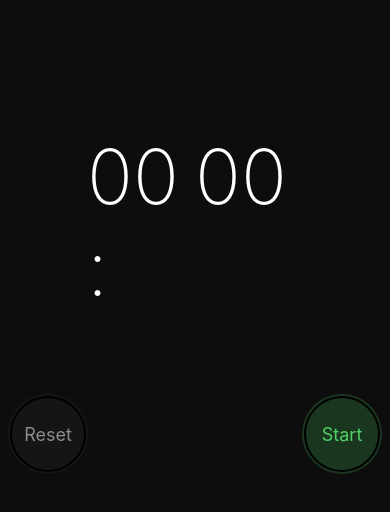
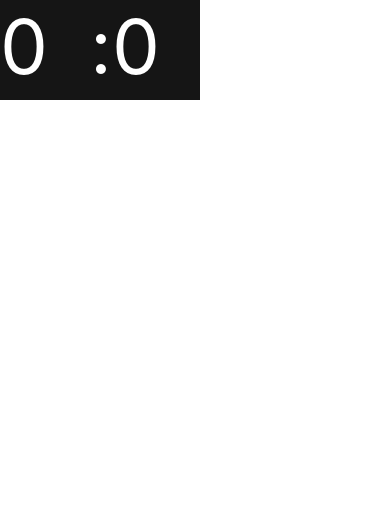
Before and after one commit to bob3000/shiva-timer, a React Native app: screen / in a window 390 px wide. Shown: the top 512 px of the page. Built offline with nearby package versions, Linux system fonts and the light colour scheme.

Commit message:
set countdown time

```diff
--- a/src/App.tsx
+++ b/src/App.tsx
@@ -1,353 +1,52 @@
-import * as Moment from 'moment';
 import * as React from 'react';
-import {
-  ScrollView,
-  StyleSheet,
-  Text,
-  TextStyle,
-  TouchableOpacity,
-  View,
-  ViewStyle,
-} from 'react-native';
-
-interface IAppState {
-  now: number;
-  start: number;
-  laps: number[];
-}
+import { Text, TouchableOpacity, View } from 'react-native';
+import Timer from './components/Timer';
 
 interface IAppProps {}
 
+interface IAppState {
+  countdownTime: number;
+  isEditing: boolean;
+}
+
 export default class App extends React.Component<IAppProps, IAppState> {
-  private timer?: number;
+  private countdownInput = 0;
 
-  public constructor(props: IAppProps) {
+  constructor(props: IAppProps) {
     super(props);
     this.state = {
-      laps: [],
-      now: 0,
-      start: 0,
+      countdownTime: 0,
+      isEditing: false,
     };
   }
 
-  public componentWillUnmount() {
-    if (this.timer) clearInterval(this.timer);
-  }
-
-  public render(): React.ReactNode {
-    const { now, start, laps } = this.state;
-    const timer = now - start;
+  public render() {
     return (
-      <View style={styles.container}>
-        <Timer
-          interval={laps.reduce((acc, cur) => acc + cur, 0) + timer}
-          style={styles.timer}
-        />
-        {laps.length === 0 && (
-          <ButtonsRow>
-            <RoundButton
-              disabled={true}
-              onPress={this.reset}
-              title="Reset"
-              color="#8B8B90"
-              background="#151515"
-            />
-            <RoundButton
-              disabled={false}
-              onPress={this.start}
-              title="Start"
-              color="#50D167"
-              background="#1B361F"
-            />
-          </ButtonsRow>
-        )}
-        {start > 0 && (
-          <ButtonsRow>
-            <RoundButton
-              disabled={false}
-              onPress={this.lap}
-              title="Lap"
-              color="#FFFFFF"
-              background="#3D3D3D"
-            />
-            <RoundButton
-              disabled={false}
-              onPress={this.stop}
-              title="Stop"
-              color="#E33935"
-              background="#3C1715"
-            />
-          </ButtonsRow>
-        )}
-        {laps.length > 0 && start === 0 && (
-          <ButtonsRow>
-            <RoundButton
-              disabled={false}
-              onPress={this.reset}
-              title="Reset"
-              color="#FFFFFF"
-              background="#3D3D3D"
-            />
-            <RoundButton
-              disabled={false}
-              onPress={this.resume}
-              title="Start"
-              color="#50D167"
-              background="#3C1715"
-            />
-          </ButtonsRow>
-        )}
-        <LapsTable timer={timer} laps={this.state.laps} />
+      <View>
+        <TouchableOpacity
+          onPress={() => {
+            if (!this.state.isEditing) {
+              this.setState({ isEditing: !this.state.isEditing });
+            } else {
+              this.endTimerEdit();
+            }
+          }}
+        >
+          <Timer
+            changeHandler={this.setCountdownInput}
+            endEditingHandler={this.endTimerEdit}
+            displayTime={this.state.countdownTime}
+            isEditMode={this.state.isEditing}
+          />
+        </TouchableOpacity>
       </View>
     );
   }
 
-  private start = () => {
-    const now = new Date().getTime();
-    this.setState({
-      now,
-      laps: [0],
-      start: now,
-    });
-    this.timer = setInterval(() => {
-      this.setState({ now: new Date().getTime() });
-    },                       1000);
+  private setCountdownInput = (time: number) => {
+    this.countdownInput = time;
   }
 
-  private reset = () => {
-    this.setState({
-      laps: [],
-      now: 0,
-      start: 0,
-    });
-  }
-
-  private resume = () => {
-    const now = new Date().getTime();
-    this.setState({
-      now,
-      start: now,
-    });
-    this.timer = setInterval(() => {
-      this.setState({ now: new Date().getTime() });
-    },                       1000);
-  }
-
-  private lap = () => {
-    const timestamp = new Date().getTime();
-    const { laps, now, start } = this.state;
-    const [firstLap, ...others] = laps;
-    this.setState({
-      laps: [0, firstLap + now - start, ...others],
-      now: timestamp,
-      start: timestamp,
-    });
-  }
-
-  private stop = () => {
-    if (this.timer) clearInterval(this.timer);
-    const { laps, now, start } = this.state;
-    const [firstLap, ...others] = laps;
-    this.setState({
-      laps: [0, firstLap + now - start, ...others],
-      now: 0,
-      start: 0,
-    });
-  }
+  private endTimerEdit = () =>
+    this.setState({ countdownTime: this.countdownInput, isEditing: false })
 }
-
-interface ITimerProps {
-  interval: number;
-  style?: TextStyle;
-}
-
-export const Timer: React.FunctionComponent<ITimerProps> = (props) => {
-  const duration = Moment.duration(props.interval);
-  return (
-    <View style={styles.timerContainer}>
-      <Text style={props.style}>
-        {duration
-          .minutes()
-          .toString()
-          .padStart(2, '0')}
-        :
-      </Text>
-      <Text style={props.style}>
-        {duration
-          .seconds()
-          .toString()
-          .padStart(2, '0')}
-      </Text>
-    </View>
-  );
-};
-
-interface IButtonRowProps {
-  children: Element[];
-}
-export const ButtonsRow: React.FunctionComponent<IButtonRowProps> = (props) => {
-  return <View style={styles.buttonsRow}>{props.children}</View>;
-};
-
-interface IRoundButtonProps {
-  background: string;
-  color: string;
-  disabled: boolean;
-  onPress: () => void;
-  title: string;
-}
-
-export const RoundButton: React.FunctionComponent<IRoundButtonProps> = (
-  props,
-) => {
-  return (
-    <TouchableOpacity
-      style={[styles.button, { backgroundColor: props.background }]}
-      onPress={() => !props.disabled && props.onPress()}
-      activeOpacity={props.disabled ? 1.0 : 0.7}
-    >
-      <View style={[styles.buttonBorder]}>
-        <Text style={[styles.buttonTitle, { color: props.color }]}>
-          {props.title}
-        </Text>
-      </View>
-    </TouchableOpacity>
-  );
-};
-
-interface ILapsTableProps {
-  laps: number[];
-  timer: number;
-}
-
-export const LapsTable: React.FunctionComponent<ILapsTableProps> = (props) => {
-  const finishedLaps = props.laps.slice(1);
-  let slowestLap = Number.MAX_SAFE_INTEGER;
-  let fastestLap = Number.MIN_SAFE_INTEGER;
-
-  if (finishedLaps.length >= 2) {
-    fastestLap = Math.min(...finishedLaps);
-    slowestLap = Math.max(...finishedLaps);
-  }
-
-  return (
-    <ScrollView style={styles.scrollView}>
-      {props.laps.map((lap: number, index: number) => {
-        return (
-          <Lap
-            key={props.laps.length - index}
-            count={props.laps.length - index}
-            interval={index === 0 ? props.timer + lap : lap}
-            slowest={lap === slowestLap}
-            fastest={lap === fastestLap}
-          />
-        );
-      })}
-    </ScrollView>
-  );
-};
-
-interface ILapProps {
-  count: number;
-  fastest: boolean;
-  interval: number;
-  slowest: boolean;
-}
-
-export const Lap: React.FunctionComponent<ILapProps> = (props) => {
-  const lapStyle = [
-    styles.lapText,
-    (props.fastest && styles.fastestLap) || undefined,
-    (props.slowest && styles.slowestLap) || undefined,
-  ];
-  return (
-    <View style={styles.lap}>
-      <Text style={[lapStyle, styles.lapTimer]}>Lap {props.count}</Text>
-      <Timer style={styles.lapText} interval={props.interval} />
-    </View>
-  );
-};
-
-interface IStyles {
-  button: ViewStyle;
-  buttonBorder: ViewStyle;
-  buttonsRow: ViewStyle;
-  buttonTitle: TextStyle;
-  container: ViewStyle;
-  fastestLap: TextStyle;
-  lap: ViewStyle;
-  lapText: TextStyle;
-  lapTimer: ViewStyle;
-  scrollView: ViewStyle;
-  slowestLap: TextStyle;
-  timer: TextStyle;
-  timerContainer: ViewStyle;
-}
-
-const styles = StyleSheet.create<IStyles>({
-  button: {
-    alignItems: 'center',
-    borderRadius: 40,
-    height: 80,
-    justifyContent: 'center',
-    width: 80,
-  },
-  buttonBorder: {
-    alignItems: 'center',
-    borderRadius: 38,
-    borderWidth: 2,
-    height: 76,
-    justifyContent: 'center',
-    width: 76,
-  },
-  buttonTitle: {
-    fontSize: 18,
-  },
-  buttonsRow: {
-    alignSelf: 'stretch',
-    flexDirection: 'row',
-    justifyContent: 'space-between',
-    marginBottom: 30,
-    marginTop: 80,
-  },
-  container: {
-    alignItems: 'center',
-    backgroundColor: '#0D0D0D',
-    flex: 1,
-    paddingHorizontal: 8,
-    paddingTop: 130,
-  },
-  fastestLap: {
-    color: '#4BC05F',
-  },
-  lap: {
-    borderColor: '#151515',
-    borderTopWidth: 1,
-    flexDirection: 'row',
-    justifyContent: 'space-between',
-    paddingVertical: 10,
-  },
-  lapText: {
-    color: '#FFFFFF',
-    fontSize: 18,
-    width: 27,
-  },
-  lapTimer: {
-    width: 100,
-  },
-  scrollView: {
-    alignSelf: 'stretch',
-  },
-  slowestLap: {
-    color: '#CC3531',
-  },
-  timer: {
-    color: '#FFFFFF',
-    fontSize: 76,
-    fontWeight: '200',
-    width: 108,
-  },
-  timerContainer: {
-    flexDirection: 'row',
-  },
-});
--- /dev/null
+++ b/src/components/Timer.tsx
@@ -0,0 +1,98 @@
+import * as React from 'react';
+import {
+  NativeSyntheticEvent,
+  StyleSheet,
+  Text,
+  TextInput,
+  TextInputEndEditingEventData,
+  TextStyle,
+  View,
+  ViewStyle,
+} from 'react-native';
+
+interface ITimerProps {
+  changeHandler: (time: number) => void;
+  displayTime: number;
+  isEditMode: boolean;
+  endEditingHandler: () => void;
+}
+
+export const Timer: React.FunctionComponent<ITimerProps> = (props) => {
+  const minutes = Math.trunc(props.displayTime / 60)
+    .toString()
+    .padStart(2, '0');
+  const seconds = (props.displayTime % 60).toString().padStart(2, '0');
+
+  const endEditing = () => {
+    props.endEditingHandler();
+  };
+
+  const changeText = (time: string) => {
+    if (!isNaN(parseInt(time, 10))) {
+      props.changeHandler(parseInt(time, 10) * 60);
+    }
+  };
+
+  return (
+    <View style={styles.displayContainer}>
+      {!props.isEditMode && (
+        <View style={styles.digitContainer}>
+          <Text style={[styles.displayText, styles.digitSpace]}>{minutes}</Text>
+          <Text style={styles.displayText}>:</Text>
+          <Text style={[styles.displayText, styles.digitSpace]}>{seconds}</Text>
+        </View>
+      )}
+
+      {props.isEditMode && (
+        <View style={styles.digitContainer}>
+          <TextInput
+            autoFocus={true}
+            keyboardType={'numeric'}
+            onBlur={(e: NativeSyntheticEvent<TextInputEndEditingEventData>) =>
+              endEditing()
+            }
+            onChangeText={(time: string) => changeText(time)}
+            onEndEditing={(
+              e: NativeSyntheticEvent<TextInputEndEditingEventData>,
+            ) => endEditing()}
+            style={[styles.displayText, styles.editSpace]}
+            placeholder={minutes}
+            selection={{ start: 0, end: 0 }}
+          />
+          <Text style={styles.displayText}>:00</Text>
+        </View>
+      )}
+    </View>
+  );
+};
+
+interface ITimerStyles {
+  digitContainer: ViewStyle;
+  digitSpace: ViewStyle;
+  displayContainer: ViewStyle;
+  displayText: TextStyle;
+  editSpace: ViewStyle;
+}
+
+const styles = StyleSheet.create<ITimerStyles>({
+  digitContainer: {
+    flexDirection: 'row',
+  },
+  digitSpace: {
+    width: 90,
+  },
+  displayContainer: {
+    backgroundColor: '#151515',
+    height: 100,
+    width: 200,
+  },
+  displayText: {
+    color: '#FFFFFF',
+    fontSize: 76,
+  },
+  editSpace: {
+    width: 100,
+  },
+});
+
+export default Timer;
```
Also changed, not shown: 1 other file (tests, documents, lock files or other folders).
